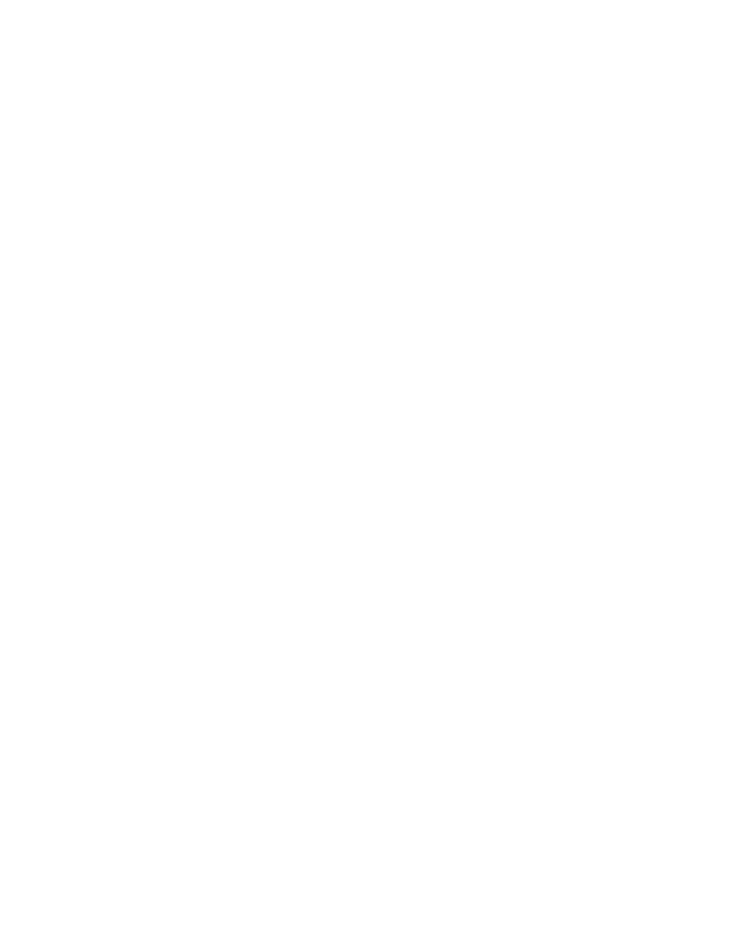
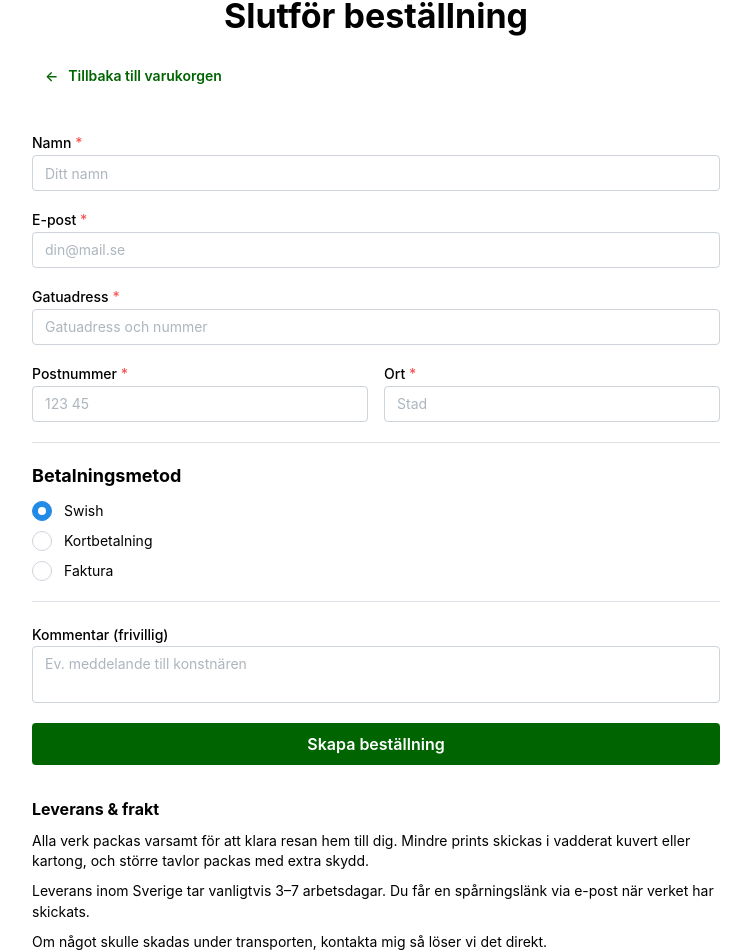
Before and after one commit to msundinn/examensarbete, a React (Vite) app: page /checkout in a window 1280 px wide. Before the commit this address had no page. Shown: the part 229-1181 px from the top of the page, without its empty margins (264-1015 px from the left). Before the commit the page ends 800 px from the top, so only its background shows below. Built offline with nearby package versions, Linux system fonts and the light colour scheme.

Commit message:
Add checkout page with customer form, payment options and order overview

```diff
--- a/src/Router.tsx
+++ b/src/Router.tsx
@@ -4,6 +4,7 @@ import { ProductsPage } from "./pages/products/ProductsPage";
 import { ProductDetailPage } from "./pages/products/ProductDetailPage";
 import { ContactPage } from "./pages/Contact";
 import { CartPage } from "./pages/CartPage";
+import { CheckoutPage } from "./pages/CheckoutPage";
 
 export const router = createBrowserRouter([
   {
@@ -15,6 +16,7 @@ export const router = createBrowserRouter([
       { path: "products/:id", element: <ProductDetailPage /> },
       { path: "contact", element: <ContactPage /> },
       { path: "cart", element: <CartPage /> },
+      { path: "checkout", element: <CheckoutPage /> },
     ],
   },
 ]);
--- a/src/components/ProductCard.tsx
+++ b/src/components/ProductCard.tsx
@@ -20,9 +20,7 @@ export const ProductCard = ({ product }: Props) => {
   const { dispatch } = useContext(CartContext);
 
   return (
-    <Link to={`/products/${product.id}`} style={{ textDecoration: "none" }}>
     <Card
-        key={product.id}
       shadow="sm"
       radius="md"
       withBorder
@@ -31,6 +29,10 @@ export const ProductCard = ({ product }: Props) => {
         flexDirection: "column",
         minHeight: 480,
       }}
+    >
+      <Link
+        to={`/products/${product.id}`}
+        style={{ textDecoration: "none", color: "inherit" }}
       >
         <CardSection>
           <AspectRatio ratio={2 / 3}>
@@ -61,6 +63,9 @@ export const ProductCard = ({ product }: Props) => {
           <Text fw={700} mt="sm">
             {product.price} kr
           </Text>
+        </Group>
+      </Link>
+
       <Button
         fullWidth
         mt="md"
@@ -69,8 +74,6 @@ export const ProductCard = ({ product }: Props) => {
       >
         Lägg till i varukorg
       </Button>
-        </Group>
     </Card>
-    </Link>
   );
 };
--- a/src/pages/CartPage.tsx
+++ b/src/pages/CartPage.tsx
@@ -50,7 +50,6 @@ export const CartPage = () => {
           {items.map((item) => (
             <Card key={item.product.id} withBorder radius="md" padding="md">
               <Group justify="space-between" align="flex-start">
-                {/* klickbar del -> detaljsida */}
                 <Link
                   to={`/products/${item.product.id}`}
                   style={{ textDecoration: "none", color: "inherit" }}
@@ -78,7 +77,6 @@ export const CartPage = () => {
                   </Group>
                 </Link>
 
-                {/* knappar för antal + ta bort */}
                 <Stack gap="xs" align="flex-end">
                   <Group gap="xs">
                     <Button
@@ -134,7 +132,7 @@ export const CartPage = () => {
             Totalt: {totalPrice} kr
           </Text>
 
-          <Button color="darkgreen" size="md">
+          <Button component={Link} to="/checkout" color="darkgreen" size="md">
             Gå till betalning
           </Button>
         </Group>
--- /dev/null
+++ b/src/pages/CheckoutPage.tsx
@@ -0,0 +1,207 @@
+import { useState, useContext } from "react";
+import {
+  Button,
+  Container,
+  Stack,
+  TextInput,
+  Textarea,
+  Title,
+  Text,
+  Radio,
+  Group,
+  Divider,
+  Image,
+} from "@mantine/core";
+import { useNavigate } from "react-router";
+import { CartContext } from "../contexts/CartContext";
+import { Link } from "react-router";
+
+export const CheckoutPage = () => {
+  const { cart, dispatch } = useContext(CartContext);
+  const navigate = useNavigate();
+
+  const [name, setName] = useState("");
+  const [email, setEmail] = useState("");
+  const [street, setStreet] = useState("");
+  const [zipcode, setZipcode] = useState("");
+  const [city, setCity] = useState("");
+  const [comment, setComment] = useState("");
+  const [payment, setPayment] = useState("swish");
+
+  const items = cart.items;
+  const totalPrice = items.reduce(
+    (sum, item) => sum + item.product.price * item.quantity,
+    0
+  );
+
+  const handleSubmit = () => {
+    if (!name || !email || !street || !zipcode || !city) {
+      alert("Vänligen fyll i alla obligatoriska fält.");
+      return;
+    }
+
+    console.log("Betalningsmetod:", payment);
+
+    dispatch({ type: "CLEAR_CART" });
+
+    navigate("/order-confirmation");
+  };
+
+  return (
+    <Container size="sm" py="xl">
+      <Stack gap="lg">
+        <Stack gap="xs">
+          <Title order={3} size="h4">
+            Beställda varor:
+          </Title>
+          <Divider my="sm" />
+
+          {items.length === 0 ? (
+            <Text size="sm">Din varukorg är tom.</Text>
+          ) : (
+            <>
+              {items.map((item) => (
+                <Group
+                  key={item.product.id}
+                  justify="space-between"
+                  align="flex-start"
+                >
+                  <Group align="flex-start">
+                    {item.product.imageURL && (
+                      <Image
+                        src={item.product.imageURL}
+                        alt={item.product.title}
+                        w={80}
+                        radius="md"
+                      />
+                    )}
+
+                    <Stack gap={4}>
+                      <Text fw={500}>{item.product.title}</Text>
+                      <Text size="sm" c="dimmed">
+                        {item.product.price} kr / st
+                      </Text>
+                      <Text size="sm">
+                        Summa:{" "}
+                        <strong>{item.product.price * item.quantity} kr</strong>
+                      </Text>
+                    </Stack>
+                  </Group>
+                </Group>
+              ))}
+
+              <Divider my="sm" />
+
+              <Group justify="space-between">
+                <Text fw={600}>Totalt</Text>
+                <Text fw={700}>{totalPrice} kr</Text>
+              </Group>
+            </>
+          )}
+        </Stack>{" "}
+        <Title order={1} style={{ display: "flex", justifyContent: "center" }}>
+          Slutför beställning
+        </Title>
+        <Button
+          variant="subtle"
+          component={Link}
+          to="/cart"
+          color="darkgreen"
+          leftSection="←"
+          mb="md"
+          style={{ display: "flex", justifyContent: "flex-start" }}
+        >
+          Tillbaka till varukorgen
+        </Button>
+        <Stack gap="md">
+          <TextInput
+            label="Namn"
+            placeholder="Ditt namn"
+            value={name}
+            onChange={(e) => setName(e.currentTarget.value)}
+            required
+          />
+
+          <TextInput
+            label="E-post"
+            placeholder="din@mail.se"
+            value={email}
+            onChange={(e) => setEmail(e.currentTarget.value)}
+            required
+          />
+
+          <TextInput
+            label="Gatuadress"
+            placeholder="Gatuadress och nummer"
+            value={street}
+            onChange={(e) => setStreet(e.currentTarget.value)}
+            required
+          />
+
+          <Group grow gap="md">
+            <TextInput
+              label="Postnummer"
+              placeholder="123 45"
+              value={zipcode}
+              onChange={(e) => setZipcode(e.currentTarget.value)}
+              required
+            />
+
+            <TextInput
+              label="Ort"
+              placeholder="Stad"
+              value={city}
+              onChange={(e) => setCity(e.currentTarget.value)}
+              required
+            />
+          </Group>
+        </Stack>
+        <Divider />
+        <Stack gap="sm">
+          <Title order={3} size="h4">
+            Betalningsmetod
+          </Title>
+
+          <Radio.Group value={payment} onChange={setPayment}>
+            <Stack gap="xs">
+              <Radio value="swish" label="Swish" />
+              <Radio value="card" label="Kortbetalning" />
+              <Radio value="invoice" label="Faktura" />
+            </Stack>
+          </Radio.Group>
+        </Stack>
+        <Divider />
+        <Textarea
+          label="Kommentar (frivillig)"
+          placeholder="Ev. meddelande till konstnären"
+          value={comment}
+          onChange={(e) => setComment(e.currentTarget.value)}
+        />
+        <Button color="darkgreen" size="md" onClick={handleSubmit}>
+          Skapa beställning
+        </Button>
+        <Stack gap="xs" mt="sm">
+          <Title order={3} size="h5">
+            Leverans & frakt
+          </Title>
+
+          <Text size="sm">
+            Alla verk packas varsamt för att klara resan hem till dig. Mindre
+            prints skickas i vadderat kuvert eller kartong, och större tavlor
+            packas med extra skydd.
+          </Text>
+
+          <Text size="sm">
+            Leverans inom Sverige tar vanligtvis 3–7 arbetsdagar. Du får en
+            spårningslänk via e-post när verket har skickats.
+          </Text>
+
+          <Text size="sm">
+            Om något skulle skadas under transporten, kontakta mig så löser vi
+            det direkt.
+          </Text>
+        </Stack>
+      </Stack>
+    </Container>
+  );
+};
```
Lines whose indentation alone changed are shown as unchanged.
